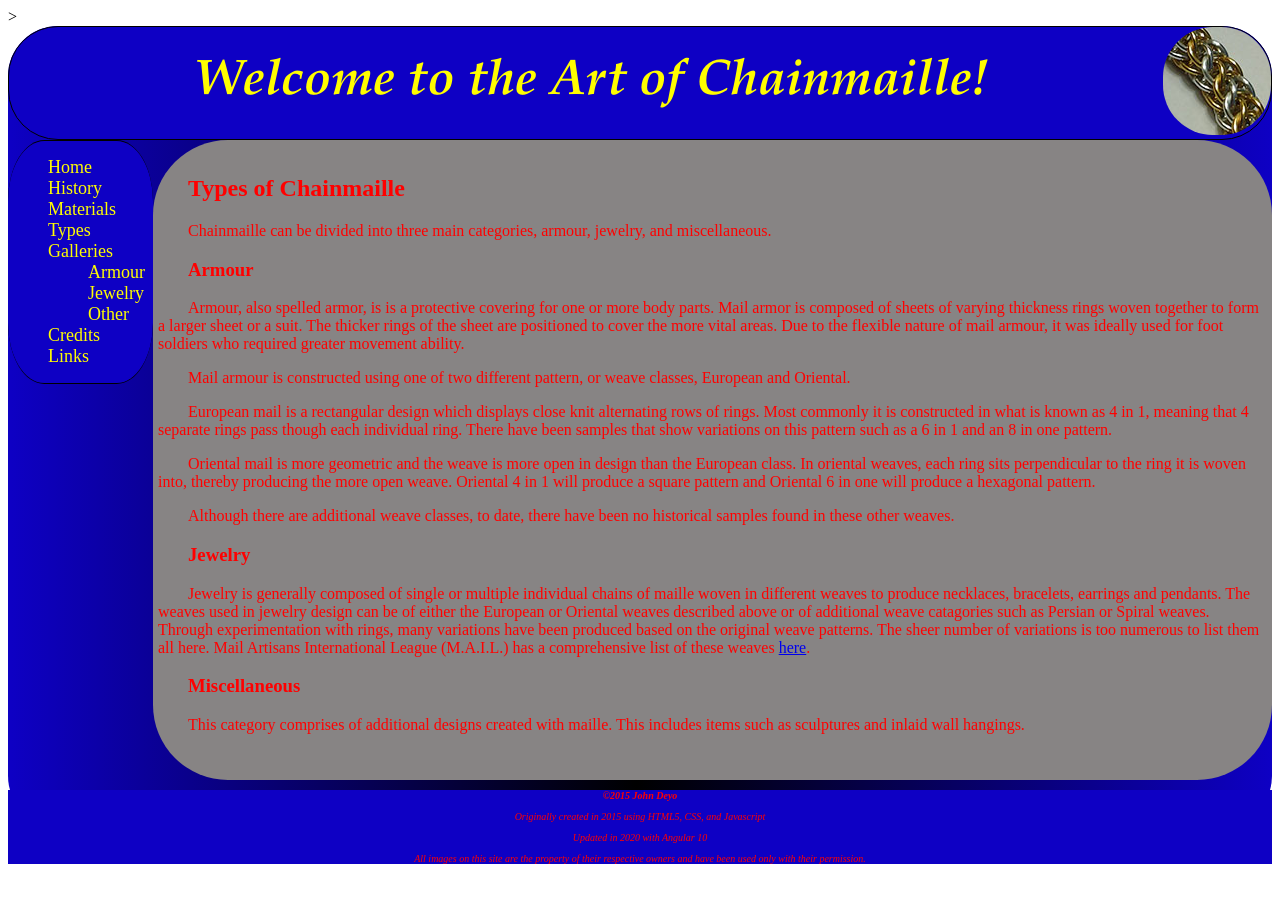
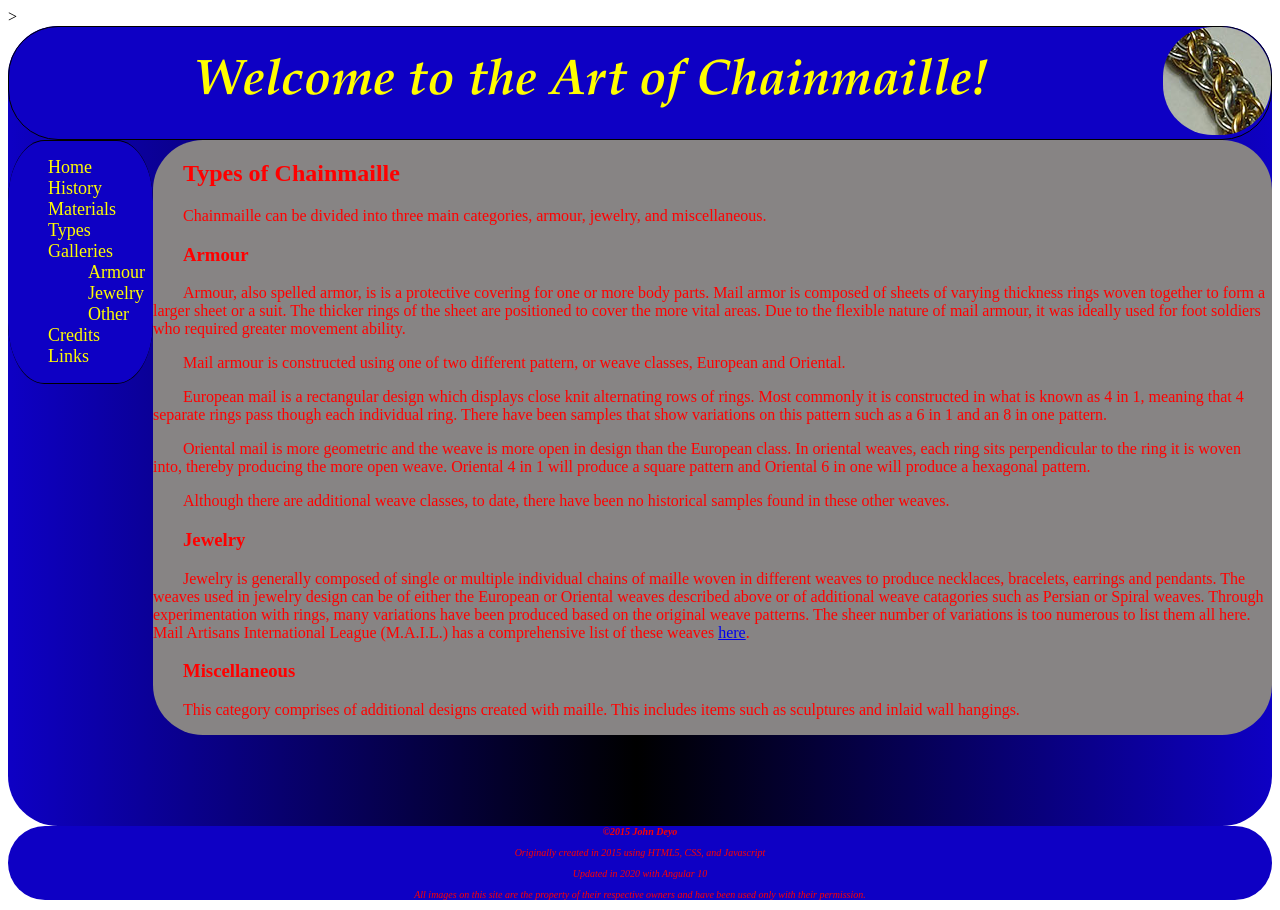
Before and after one commit to Draconis73/Chainmailleweb, an Angular app in the folder chainmaille/: page /type in a window 1280 px wide. Before the commit the page ends 864 px from the top, so only its background shows below. Built offline with nearby package versions, Linux system fonts and the light colour scheme.

Commit message:
updated footer element

```diff
--- a/chainmaille/src/app/app.component.css
+++ b/chainmaille/src/app/app.component.css
@@ -4,13 +4,14 @@
   background-image: -o-linear-gradient(0deg,rgba(14,0,196,1.00) 0%,rgba(0,0,0,1.00) 49.74%,rgba(14,0,196,1.00) 100%);
   background-image: linear-gradient(90deg,rgba(14,0,196,1.00) 0%,rgba(0,0,0,1.00) 49.74%,rgba(14,0,196,1.00) 100%);
   border-radius: 50px;
-  height: 100vh;
+  min-height: 100vh;
+  margin-bottom: -1.25vh;
 }
 #content{
   display: flex;
   align-items: stretch;
   width: auto;
-  /*min-height:100%;*/
+
 }
 #nav{
   flex: 0 0 145px;
@@ -19,12 +20,14 @@
 #main {
   background-color: #878484;
   color: #FF0000;
-  border-radius: 75px;
-  padding-top: 15px;
-  padding-bottom: 30px;
-  padding-left: 5px;
-  padding-right: 10px;
+  border-radius: 50px;
+  padding: 15px, 10px, 30px, 5px;
   height: auto;
   width: 100%;
   text-indent: 30px;
 }
+
+#footer {
+  border-radius: 50px;
+  width: auto;
+}
--- a/chainmaille/src/app/app.component.html
+++ b/chainmaille/src/app/app.component.html
@@ -9,8 +9,15 @@
       <div id="main">
         <router-outlet></router-outlet>
       </div>
-      <div style="clear:both"></div>
+      <div style="clear:both">
+
+      </div>
+
+
     </div>
 
-  <app-footer id="footer"></app-footer>
+
 </div>
+ <div id="footer">
+   <app-footer ></app-footer>
+ </div>
--- a/chainmaille/src/app/components/footer/footer.component.css
+++ b/chainmaille/src/app/components/footer/footer.component.css
@@ -1,7 +1,4 @@
 #footer{
-  /*width: 100%;*/
-  /*height: 100%;*/
-  /*clear: both;*/
   margin: auto;
   font-size: x-small;
   text-transform: none;
@@ -9,5 +6,5 @@
   text-align : center;
   background-color: #0E00C4;
   color: #FF0000;
-  /*bottom: 0px;*/
+  border-radius: 50px;
 }
```
